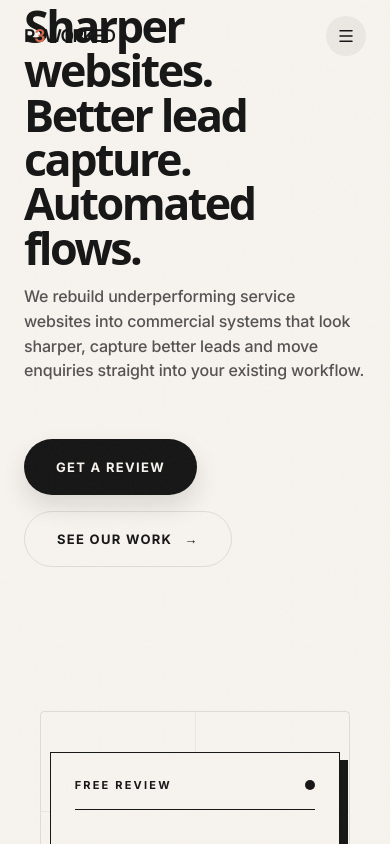
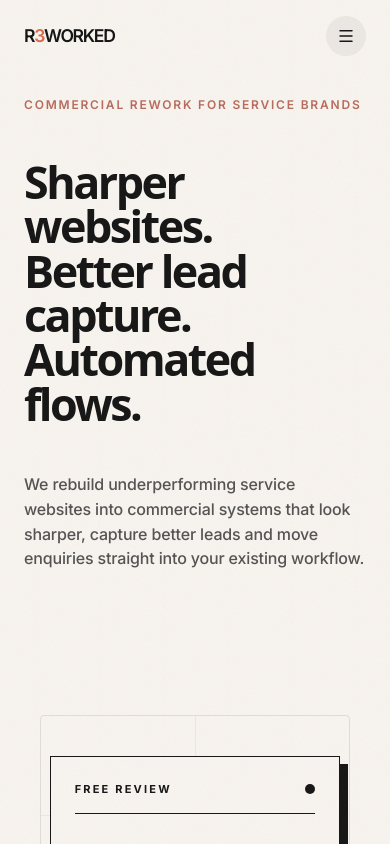
Before and after one commit to iainmacr77/r3worked-website, a Next.js app: page / in a window 390 px wide. Shown: the top 844 px of the page. Built offline with nearby package versions, Linux system fonts and the light colour scheme.

Commit message:
working on some mobile responsive issues in hero

```diff
--- a/src/components/homepage/HomepageHero.tsx
+++ b/src/components/homepage/HomepageHero.tsx
@@ -164,26 +164,31 @@ export function HomepageHero() {
   return (
     // A tall container to allow for scroll duration
     // h-[300vh] provides 2 viewports (200vh) of actual scroll distance before the next section pulls up.
-    <section id="hero" ref={sectionRef} className="relative bg-[#F7F3EE] h-[250vh]">
+    <section
+      id="hero"
+      ref={sectionRef}
+      className="relative bg-[#F7F3EE] pb-12 pt-24 sm:pb-14 sm:pt-28 lg:h-[250vh] lg:py-0"
+    >
 
       {/*
         This is the sticky viewport.
         It locks to the top of the screen while the parent section scrolls past.
       */}
-      <div className="sticky top-0 h-screen w-full overflow-hidden flex items-center justify-center">
+      <div className="flex w-full items-start justify-center lg:sticky lg:top-0 lg:h-screen lg:items-center lg:overflow-hidden">
 
         {/* Premium ambient grid wrapper so it stays fixed relative to the screen content */}
         <div className="pointer-events-none absolute inset-0 opacity-[0.04] bg-[linear-gradient(rgba(22,22,22,0.1)_1px,transparent_1px),linear-gradient(90deg,rgba(22,22,22,0.1)_1px,transparent_1px)] bg-[size:64px_64px] bg-center" />
 
         <div className="w-full px-6 md:px-10">
-          <div className="relative z-10 mx-auto grid h-full w-full max-w-[84rem] max-h-[900px] items-center gap-8 lg:grid-cols-[minmax(0,1.14fr)_minmax(22rem,0.86fr)] lg:gap-10 xl:grid-cols-[minmax(0,1.08fr)_minmax(24rem,0.92fr)] xl:gap-12">
+          <div className="relative z-10 mx-auto flex h-full w-full max-w-[84rem] flex-col gap-8 lg:grid lg:max-h-[900px] lg:grid-cols-[minmax(0,1.14fr)_minmax(22rem,0.86fr)] lg:items-center lg:gap-10 xl:grid-cols-[minmax(0,1.08fr)_minmax(24rem,0.92fr)] xl:gap-12">
 
             {/* Left: Text Content (Static) */}
-            <div className="relative flex w-full max-w-[42rem] flex-col justify-center md:max-w-[44rem] lg:min-h-[42.5rem] lg:max-w-[41rem] lg:pr-4 xl:max-w-[43rem]">
+            <div className="contents lg:relative lg:flex lg:w-full lg:max-w-[41rem] lg:min-h-[42.5rem] lg:flex-col lg:justify-center lg:pr-4 xl:max-w-[43rem]">
               <motion.div
                 initial={{ opacity: 0, y: 15 }}
                 animate={{ opacity: 1, y: 0 }}
                 transition={{ duration: 0.8, ease: "easeOut" }}
+                className="order-1"
               >
                 <p className="type-eyebrow text-[#B86B5C]">
                   COMMERCIAL REWORK FOR SERVICE BRANDS
@@ -194,7 +199,7 @@ export function HomepageHero() {
                 initial={{ opacity: 0, y: 20 }}
                 animate={{ opacity: 1, y: 0 }}
                 transition={{ duration: 1, delay: 0.1, ease: [0.2, 0.65, 0.3, 0.9] }}
-                className="mt-3.5 max-w-[12.5ch] font-sans font-bold text-[#161616] text-[clamp(2.8rem,9vw,3.85rem)] md:mt-4 md:text-[clamp(3.5rem,6.7vw,4.6rem)] xl:text-[4.75rem] leading-[0.99] tracking-[-0.055em] text-balance"
+                className="order-2 mt-3.5 max-w-[12.5ch] font-sans font-bold text-[#161616] text-[clamp(2.8rem,9vw,3.85rem)] leading-[0.99] tracking-[-0.055em] text-balance md:mt-4 md:text-[clamp(3.5rem,6.7vw,4.6rem)] xl:text-[4.75rem]"
               >
                 <span className="block">Sharper websites.</span>
                 <span className="block">
@@ -207,7 +212,7 @@ export function HomepageHero() {
                 initial={{ opacity: 0, y: 20 }}
                 animate={{ opacity: 1, y: 0 }}
                 transition={{ duration: 1, delay: 0.2, ease: [0.2, 0.65, 0.3, 0.9] }}
-                className="type-support mt-3.5 max-w-[32rem] text-[#2A2A2A]/80 md:mt-4 md:max-w-[34rem] lg:max-w-[32rem] xl:max-w-[34rem]"
+                className="type-support order-3 mt-3.5 max-w-[32rem] text-[#2A2A2A]/80 md:mt-4 md:max-w-[34rem] lg:max-w-[32rem] xl:max-w-[34rem]"
               >
                 We rebuild underperforming service websites into commercial systems that look sharper, capture better leads and move enquiries straight into your existing workflow.
               </motion.p>
@@ -216,18 +221,18 @@ export function HomepageHero() {
                 initial={{ opacity: 0, y: 20 }}
                 animate={{ opacity: 1, y: 0 }}
                 transition={{ duration: 1, delay: 0.3, ease: [0.2, 0.65, 0.3, 0.9] }}
-                className="mt-14 flex flex-col sm:flex-row items-start sm:items-center gap-4 md:mt-16"
+                className="order-5 mt-6 flex flex-col items-stretch gap-3.5 sm:mt-8 sm:flex-row sm:items-center sm:gap-4 lg:mt-14 lg:items-start xl:mt-16"
               >
                 <Link
                   href="#final-cta"
-                  className="inline-flex h-14 items-center justify-center bg-[#161616] text-[#F7F3EE] px-8 rounded-full text-[13px] font-bold uppercase tracking-[0.1em] transition-[transform,background] duration-300 hover:bg-[#2A2A2A] hover:-translate-y-0.5 shadow-[0_12px_24px_rgba(22,22,22,0.12)]"
+                  className="inline-flex h-14 w-full items-center justify-center rounded-full bg-[#161616] px-8 text-[13px] font-bold uppercase tracking-[0.1em] text-[#F7F3EE] shadow-[0_12px_24px_rgba(22,22,22,0.12)] transition-[transform,background] duration-300 hover:-translate-y-0.5 hover:bg-[#2A2A2A] sm:w-auto"
                 >
                   GET A REVIEW
                 </Link>
 
                 <Link
                   href="#before-after-showcase"
-                  className="group inline-flex h-14 items-center justify-center bg-transparent text-[#161616] px-8 rounded-full text-[13px] font-bold uppercase tracking-[0.1em] transition-[transform,background] duration-300 hover:bg-[#161616]/5 border border-[#161616]/10"
+                  className="group inline-flex h-14 w-full items-center justify-center rounded-full border border-[#161616]/10 bg-transparent px-8 text-[13px] font-bold uppercase tracking-[0.1em] text-[#161616] transition-[transform,background] duration-300 hover:bg-[#161616]/5 sm:w-auto"
                 >
                   SEE OUR WORK
                   <span className="ml-3 block transform transition-transform group-hover:translate-x-1">→</span>
@@ -236,7 +241,9 @@ export function HomepageHero() {
             </div>
 
             {/* Right: Premium Editorial Visual (Scroll Animated) */}
-            <EditorialVisual scrollProgress={scrollYProgress} />
+            <div className="order-4 lg:order-none">
+              <EditorialVisual scrollProgress={scrollYProgress} />
+            </div>
           </div>
         </div>
 
```
